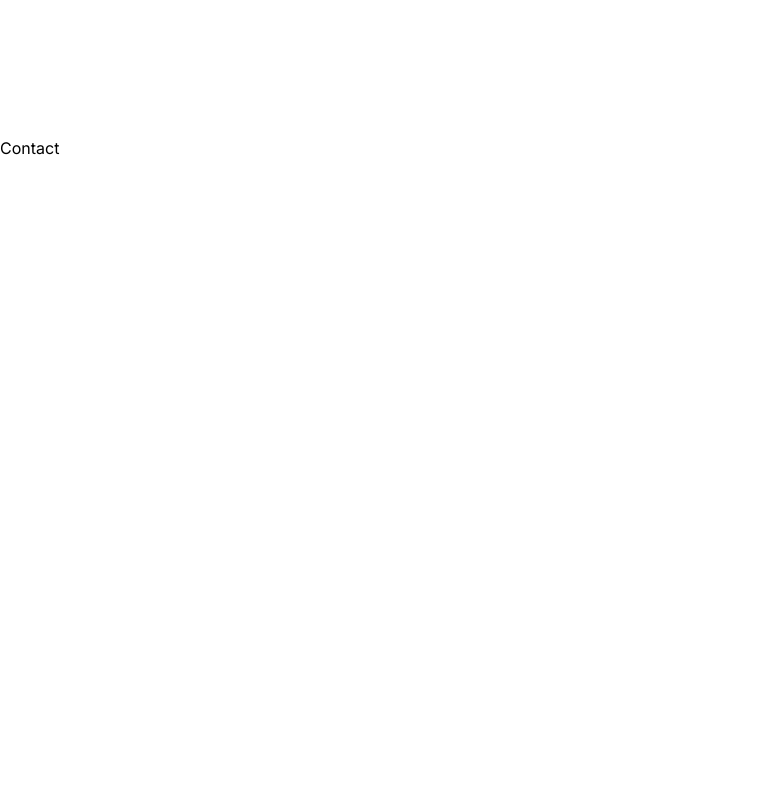
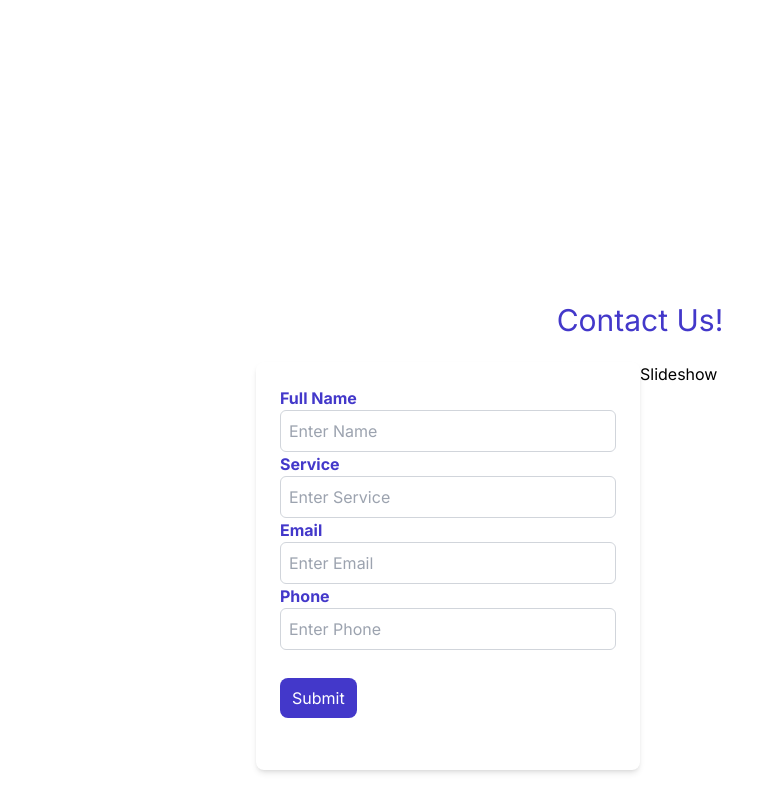
Before and after one commit to SushantChhetry/skywalkair-drones, a Next.js app in the folder skywalkair-website/: page / in a window 1280 px wide. Shown: the part 3920-4720 px from the top of the page, without its empty margins (0-783 px from the left). Built offline with nearby package versions, Linux system fonts and the light colour scheme.

Commit message:
Added Form Page

```diff
--- a/skywalkair-website/app/contact/page.tsx
+++ b/skywalkair-website/app/contact/page.tsx
@@ -1,7 +1,60 @@
 import React from "react";
 
 const Contact = () => {
-  return <div className=" h-screen">Contact</div>;
+  return (
+    <div className=" h-screen flex flex-col justify-center items-center">
+      <h3 className=" text-indigo-700 text-3xl">Contact Us!</h3>
+      <br />
+      <div className="grid grid-cols-2">
+        <div className="flex flex-col justify-center items-center">
+          <form className="w-96 bg-white rounded-lg p-6 shadow-md">
+            <label className="text-indigo-700 font-bold mt-4 mb-2">
+              Full Name
+            </label>
+            <input
+              className="w-full border border-gray-300 rounded-md p-2 focus:outline-none focus:border-blue-500"
+              type="text"
+              placeholder="Enter Name"
+              required
+            />
+            <br />
+
+            <label className="text-indigo-700 font-bold mt-4 mb-2">
+              Service
+            </label>
+            <input
+              className="w-full border border-gray-300 rounded-md p-2 focus:outline-none focus:border-blue-500"
+              type="text"
+              placeholder="Enter Service"
+              required
+            />
+            <br />
+
+            <label className="text-indigo-700 font-bold mt-4 mb-2">Email</label>
+            <input
+              className="w-full border border-gray-300 rounded-md p-2 focus:outline-none focus:border-blue-500"
+              type="email"
+              placeholder="Enter Email"
+              required
+            />
+            <br />
+
+            <label className="text-indigo-700 font-bold mt-4 mb-2">Phone</label>
+            <input
+              className="w-full border border-gray-300 rounded-md p-2 focus:outline-none focus:border-blue-500"
+              type="text"
+              placeholder="Enter Phone"
+            />
+            <br />
+            <button className=" bg-indigo-700 text-white my-7 p-2 px-3 rounded-lg hover:bg-indigo-400">
+              Submit
+            </button>
+          </form>
+        </div>
+        <div className="">Slideshow</div>
+      </div>
+    </div>
+  );
 };
 
 export default Contact;
```
